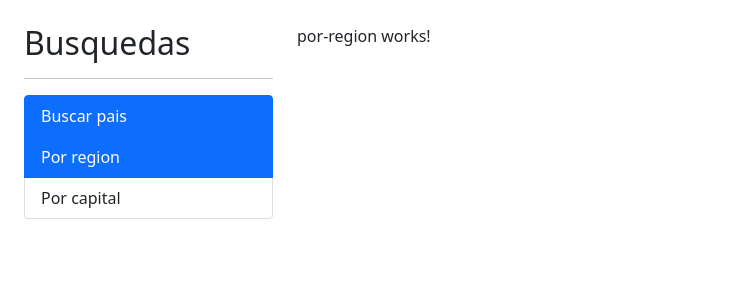
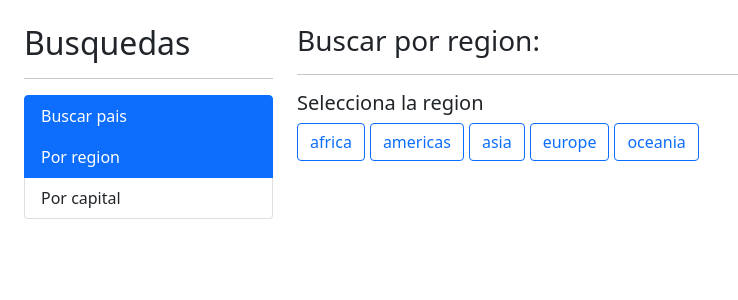
Before and after one commit to gabopereyra/appCountries-AngularApp, an Angular app: page /region in a window 1280 px wide. Shown: the top 300 px of the page, without its empty margins (0-738 px from the left). Built offline with nearby package versions, Linux system fonts and the light colour scheme.

Commit message:
Add search by region
New service

Add structure for html

Add logic on .ts

```diff
--- a/src/app/pais/pages/por-region/por-region.component.css
+++ b/src/app/pais/pages/por-region/por-region.component.css
@@ -0,0 +1,3 @@
+button{
+    margin-right: 5px;
+}
--- a/src/app/pais/pages/por-region/por-region.component.html
+++ b/src/app/pais/pages/por-region/por-region.component.html
@@ -1 +1,26 @@
-<p>por-region works!</p>
+<h3>Buscar por region: <small>{{regionActiva | titlecase}}</small></h3>
+<hr>
+<h5>Selecciona la region</h5>
+
+<div class="row">
+    <div class="col">
+        <button
+            class="btn"
+            *ngFor="let region of regiones"
+            (click)="activarRegion(region)"
+            [ngClass]="{
+                'btn-outline-primary': regionActiva !== region,
+                'btn-primary': regionActiva === region
+            }"
+            >
+            {{region}}
+        </button>
+    </div>
+</div>
+
+
+<div *ngIf="countries.length > 0" class="row">
+    <div class="col">
+      <app-pais-tabla [countries]="countries"></app-pais-tabla>
+    </div>
+  </div>
--- a/src/app/pais/pages/por-region/por-region.component.ts
+++ b/src/app/pais/pages/por-region/por-region.component.ts
@@ -1,15 +1,42 @@
-import { Component, OnInit } from '@angular/core';
+import { Component} from '@angular/core';
+import { Country } from '../../interfaces/country.interface';
+import { PaisService } from '../../services/pais.service';
 
 @Component({
   selector: 'app-por-region',
   templateUrl: './por-region.component.html',
   styleUrls: ['./por-region.component.css']
 })
-export class PorRegionComponent implements OnInit {
+export class PorRegionComponent {
 
-  constructor() { }
+  public regiones : string[] = ['africa', 'americas', 'asia', 'europe', 'oceania'];
 
-  ngOnInit(): void {
+  public regionActiva : string = '';
+
+  public countries : Country[] = [];
+
+  constructor(
+    private paisService : PaisService
+  ) { }
+
+  activarRegion(region : string){
+    if( this.regionActiva == region ){
+      return;
+    }
+    this.countries = []
+
+    this.regionActiva = region;
+
+    this.paisService.buscarPaisPorRegion(region)
+    .subscribe({
+      next: (response) => {
+        this.countries = response;
+      },
+      error: (error) =>{
+       console.log("Ha ocurrido un error al recuperar los paises");
+      },
+    });
   }
 
+
 }
--- a/src/app/pais/services/pais.service.ts
+++ b/src/app/pais/services/pais.service.ts
@@ -29,4 +29,11 @@ export class PaisService {
 
     return this.httpClient.get<Country>(url);
   }
+
+  buscarPaisPorRegion(termino: string) : Observable<Country []>{
+    const url = `${this._url}/region/${termino}`;
+
+    return this.httpClient.get<Country []>(url);
+  }
+
 }
```
